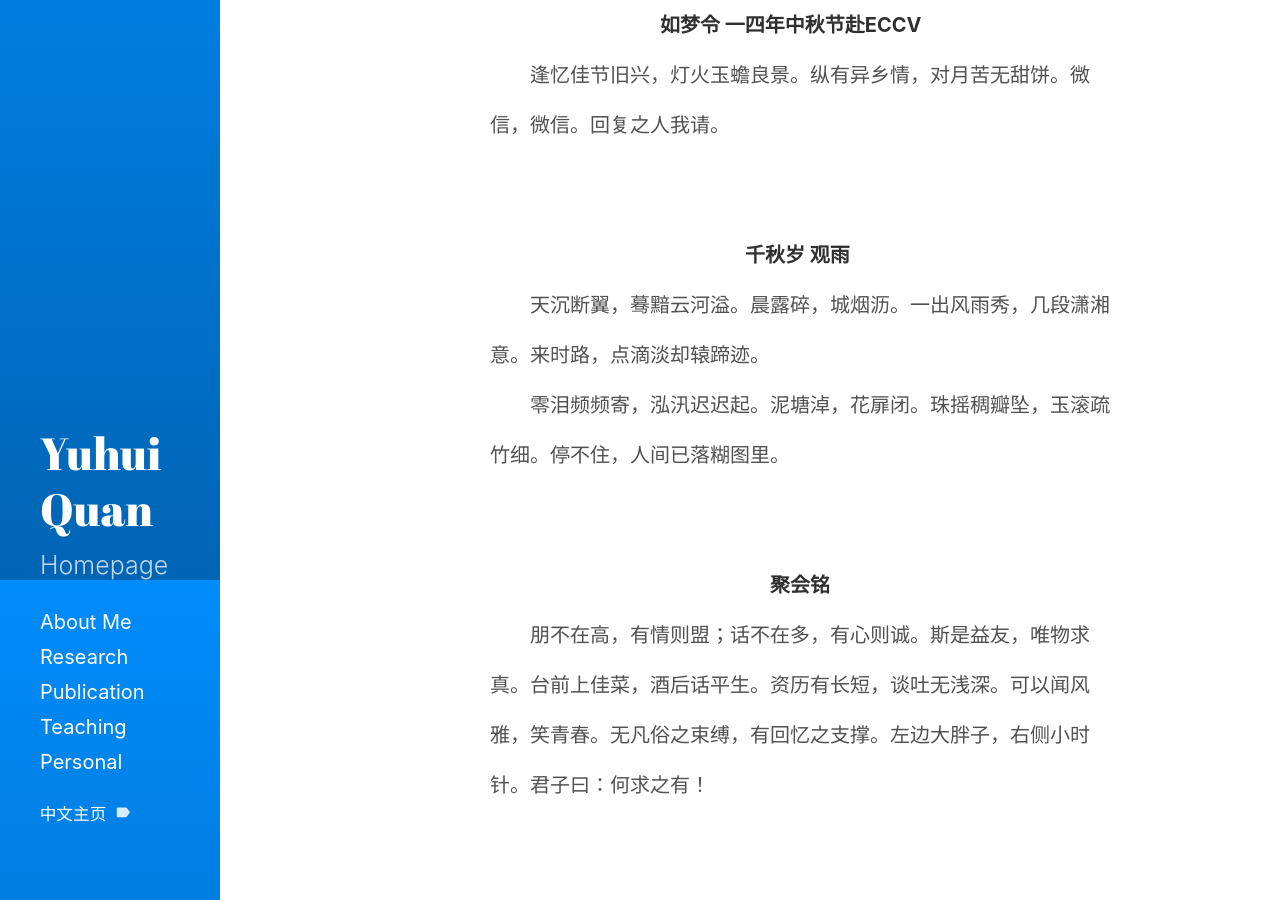
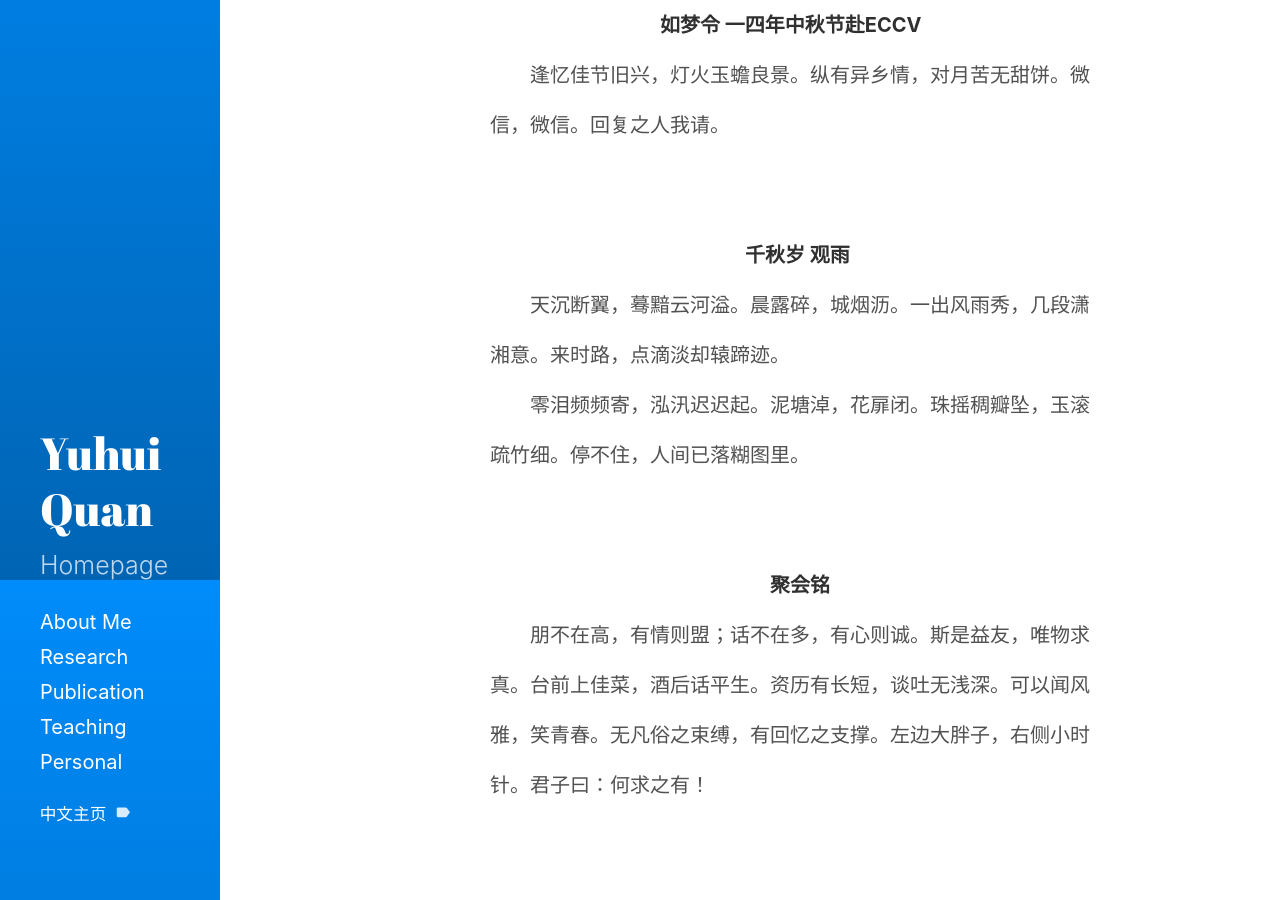
Before and after one commit to csyhquan/csyhquan.github.io, a Jekyll site: the page built from category/poem/poem.md, in a window 1280 px wide and 900 px high, scrolled down 2120 px. Built offline with Jekyll 4.4.1, drawn with Linux system fonts in a browser that asks for light colours.

```diff
--- a/category/poem/poem.md
+++ b/category/poem/poem.md
@@ -66,10 +66,10 @@ title:
 <br>
 
 <p>&emsp;&emsp;&emsp;&emsp;&emsp;&emsp;&emsp;&emsp;&emsp;&emsp;&emsp;&emsp;&emsp;&emsp;&emsp;&emsp;&emsp;&emsp;&emsp;&emsp;&emsp;&emsp;&emsp;&emsp;&#8197;<strong>千秋岁 观雨</strong></p>
-<p>&emsp;&emsp;&emsp;&emsp;&emsp;&emsp;&emsp;&emsp;&emsp;&emsp;&ensp;&emsp;&emsp;&ensp;&ensp;天沉断翼，蓦黯云河溢。晨露碎，城烟沥。一出风雨秀，几段潇湘</p>
-<p>&emsp;&emsp;&emsp;&emsp;&emsp;&emsp;&emsp;&emsp;&ensp;&emsp;&emsp;&ensp;&ensp;意。来时路，点滴淡却辕蹄迹。</p>
-<p>&emsp;&emsp;&emsp;&emsp;&emsp;&emsp;&emsp;&emsp;&emsp;&emsp;&ensp;&emsp;&emsp;&ensp;&ensp;零泪频频寄，泓汛迟迟起。泥塘淖，花扉闭。珠摇稠瓣坠，玉滚疏</p>
-<p>&emsp;&emsp;&emsp;&emsp;&emsp;&emsp;&emsp;&emsp;&ensp;&emsp;&emsp;&ensp;&ensp;竹细。停不住，人间已落糊图里。</p>
+<p>&emsp;&emsp;&emsp;&emsp;&emsp;&emsp;&emsp;&emsp;&emsp;&emsp;&ensp;&emsp;&emsp;&ensp;&ensp;天沉断翼，蓦黯云河溢。晨露碎，城烟沥。一出风雨秀，几段潇</p>
+<p>&emsp;&emsp;&emsp;&emsp;&emsp;&emsp;&emsp;&emsp;&ensp;&emsp;&emsp;&ensp;&ensp;湘意。来时路，点滴淡却辕蹄迹。</p>
+<p>&emsp;&emsp;&emsp;&emsp;&emsp;&emsp;&emsp;&emsp;&emsp;&emsp;&ensp;&emsp;&emsp;&ensp;&ensp;零泪频频寄，泓汛迟迟起。泥塘淖，花扉闭。珠摇稠瓣坠，玉滚</p>
+<p>&emsp;&emsp;&emsp;&emsp;&emsp;&emsp;&emsp;&emsp;&ensp;&emsp;&emsp;&ensp;&ensp;疏竹细。停不住，人间已落糊图里。</p>
 
 <br>
 <br>
```
